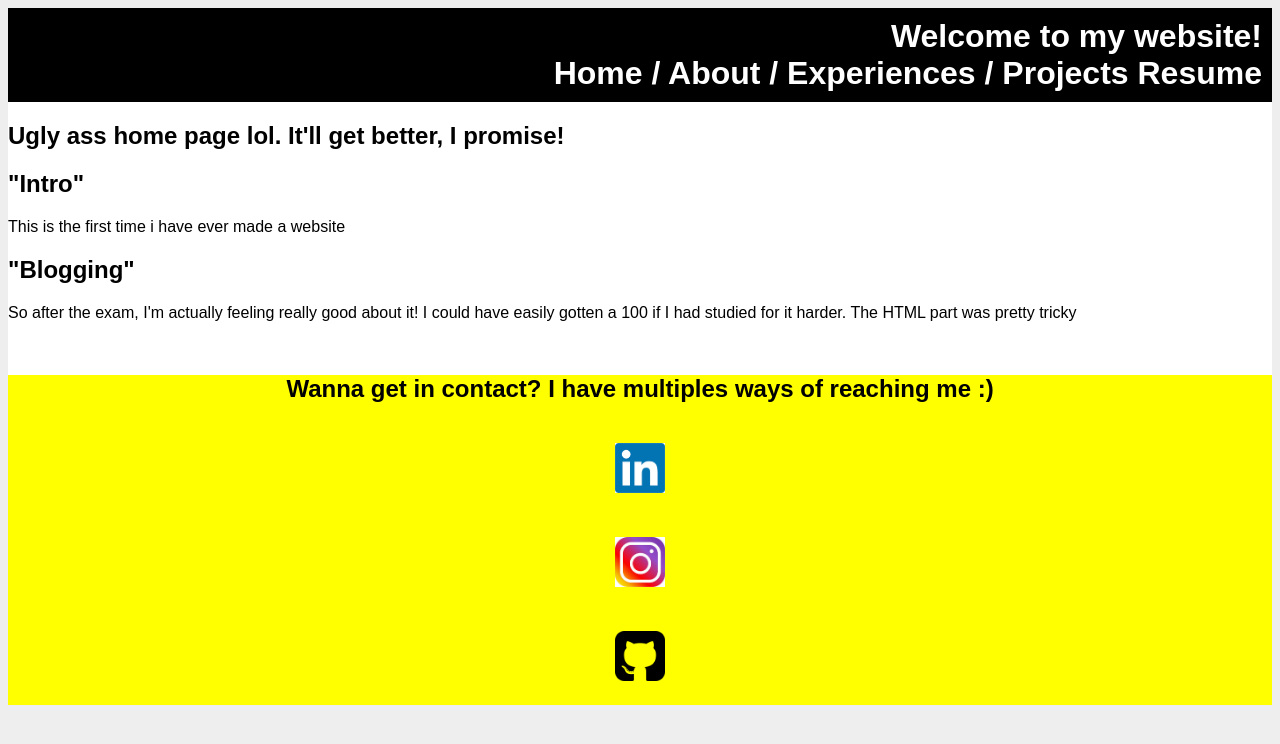
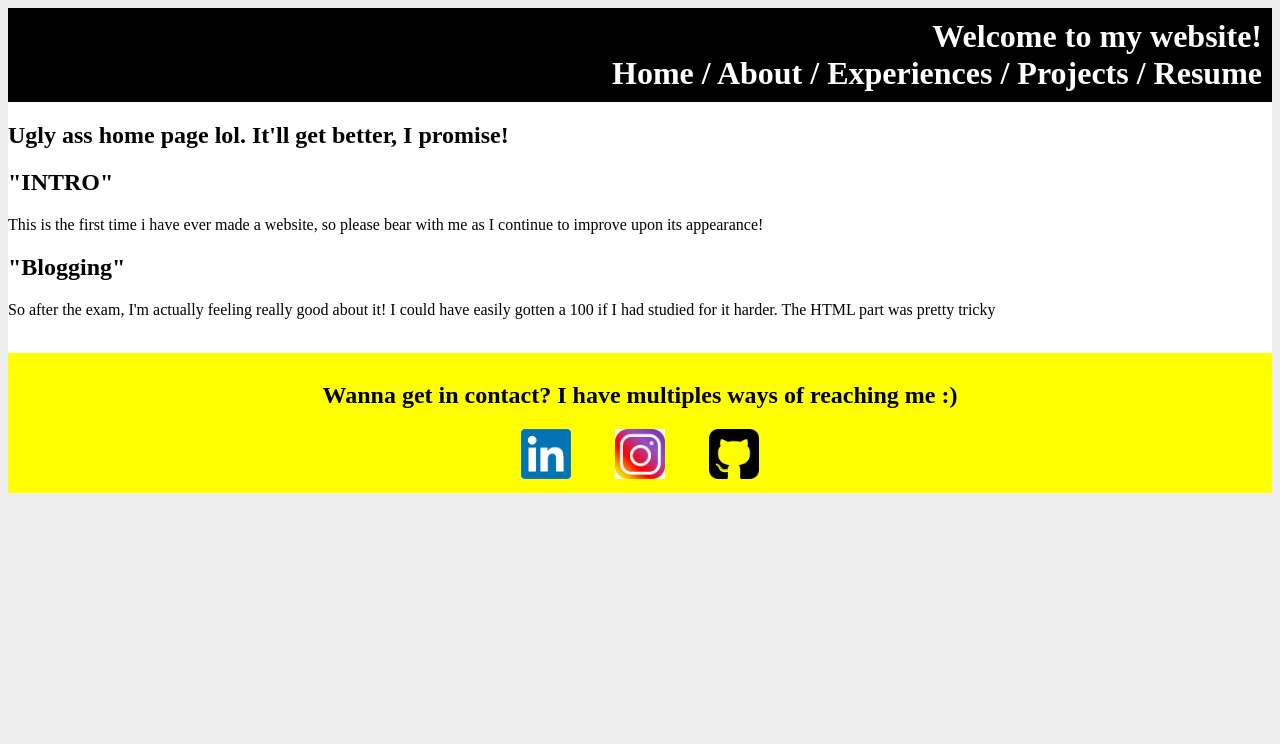
Before and after one commit to darienmiller88/darienmiller88.github.io, a plain HTML site: page index.html in a window 1280 px wide. Drawn offline with Linux system fonts and the light colour scheme.

Commit message:
update website

```diff
--- a/index.html
+++ b/index.html
@@ -21,7 +21,7 @@
                 <h1><a href = "index.html"> Home / </a>
                     <a href = "about-me.html"> About / </a>
                     <a href = ""> Experiences / </a>
-                    <a href = ""> Projects </a>
+                    <a href = ""> Projects / </a>
                     <a href = ""> Resume </a>
                 </h1>
             </div>
@@ -32,13 +32,11 @@
                     <h2> Ugly ass home page lol. It'll get better, I promise! </h2>
 
                     <h2>
-                         "Intro"
-                     </h2>
+                         "INTRO"
+                    </h2>
 
                     <p>
-                        This is the first time i have ever made a website
-
-
+                        This is the first time i have ever made a website, so please bear with me as I continue to improve upon its appearance!
 
                         <h2>
                             "Blogging"
@@ -51,26 +49,27 @@
 
             </div>
 
+
             <br>
 
             <div id = "SocialMediaLinks">
 
                 <h2> Wanna get in contact? I have multiples ways of reaching me :) </h2>
 
-                <div id = "linkedinPicture">
+                <span id = "linkedinPicture">
                     <a href = "https://www.linkedin.com/in/darien-miller">
                         <img src = "linkedin.png"width = "50" height = "50" alt = "linkedin"/>
                     </a>
-                </div>
+                </span>
 
-                <div id = "instagramPicture">
+                <span id = "instagramPicture">
                     <a href = "https://www.instagram.com/the_hooded_one97/?hl=en"> <img src = "instagram.jpg" width = "50" height = "50"
                     alt = "instagram"/> </a>
-                </div>
+                </span>
 
-                <div id = "githubPicture">
+                <span id = "githubPicture">
                     <a href = "https://github.com/darienmiller88"> <img src = "github.png" width = "50" height = "50" alt = "github"/> </a>
-                </div>
+                </span>
 
             </div>
         </div>
--- a/style.css
+++ b/style.css
@@ -1,6 +1,6 @@
 body{
     background-color: #EEE;
-    font-family: 'Arial', 'Times New Roman', Times, serif;
+    font-family: 'Times New Roman', 'Arial', Times, serif;
 }
 
 #header{
@@ -27,6 +27,7 @@ a{
     background-color : yellow;
     color: black;
     text-align: center;
+    padding: 10px;
 }
 
 #githubPicture{
```
